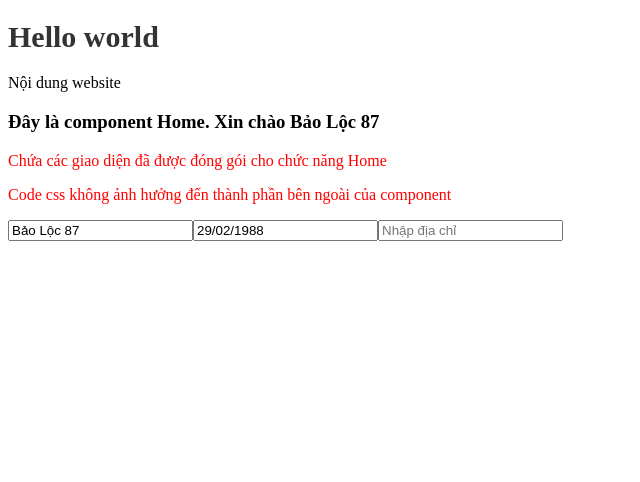
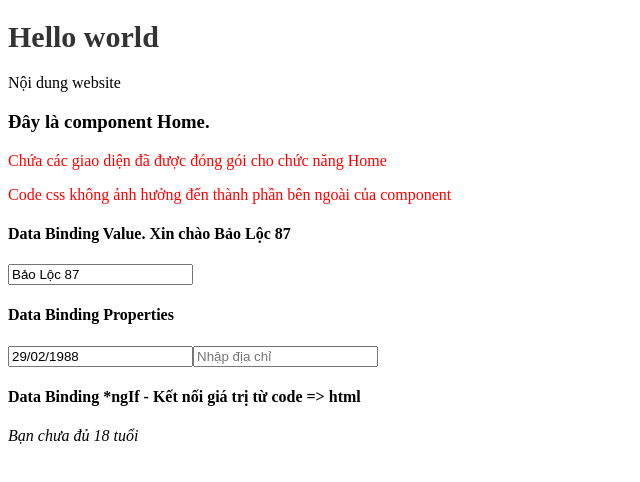
Before and after one commit to vxcodev/Angular12, an Angular app: page / in a window 1280 px wide. Shown: the top 482 px of the page, without its empty margins (0-640 px from the left). Built offline with nearby package versions, Linux system fonts and the light colour scheme.

Commit message:
Data Binding *ngIf - Ket noi gia tri tu Code => Html

```diff
--- a/src/app/home/home.component.html
+++ b/src/app/home/home.component.html
@@ -1,12 +1,22 @@
 <section>
     <h3 class="my-text">
-        Đây là component Home. Xin chào {{name}}
+        Đây là component Home.
     </h3>
     <p>Chứa các giao diện đã được đóng gói cho chức năng Home</p>
     <p>Code css không ảnh hưởng đến thành phần bên ngoài của component</p>
 </section>
 <section>
+    <h4>Data Binding Value. Xin chào {{name}}</h4>
     <input type="text" value="{{name}}">
+
+</section>
+<section>
+    <h4>Data Binding Properties</h4>
     <input type="text" [value]="birthday">
     <input [title] ="titleNote + name + ' ?'" type="text" [placeholder] ="addressHolder">
 </section>
+<section>
+    <h4>Data Binding *ngIf - Kết nối giá trị từ code => html</h4>
+    <i *ngIf="age >= 18">Bạn đã đủ 18 tuổi</i>
+    <i *ngIf="age < 18">Bạn chưa đủ 18 tuổi</i>
+</section>
--- a/src/app/home/home.component.ts
+++ b/src/app/home/home.component.ts
@@ -12,6 +12,7 @@ export class HomeComponent implements OnInit {
   public birthday ="29/02/1988";
   public addressHolder = 'Nhập địa chỉ';
   public titleNote = 'Đây là địa chỉ ';
+  public age = 16;
 
   ngOnInit(): void {
   }
```
Also changed, not shown: 1 other file (tests, documents, lock files or other folders).
